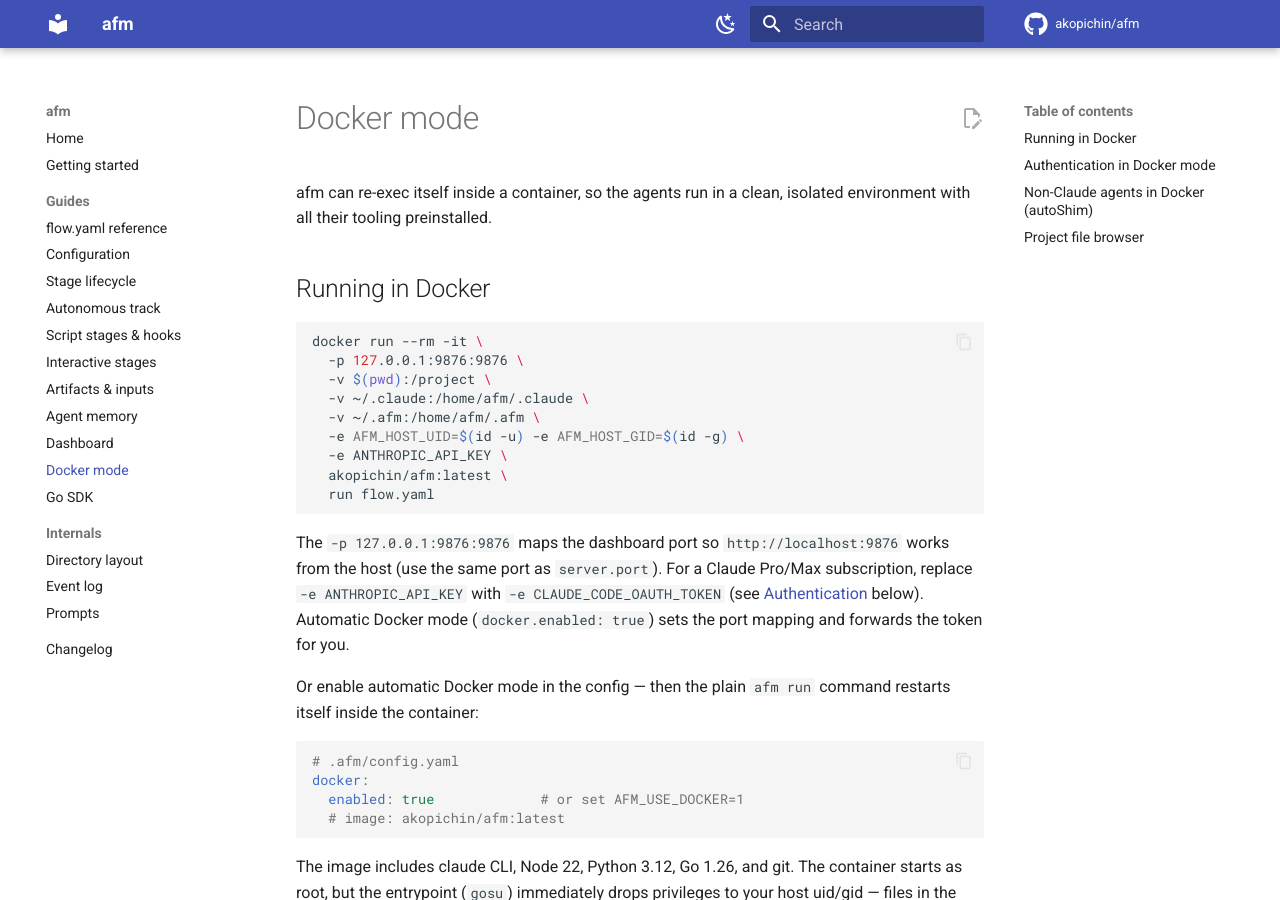
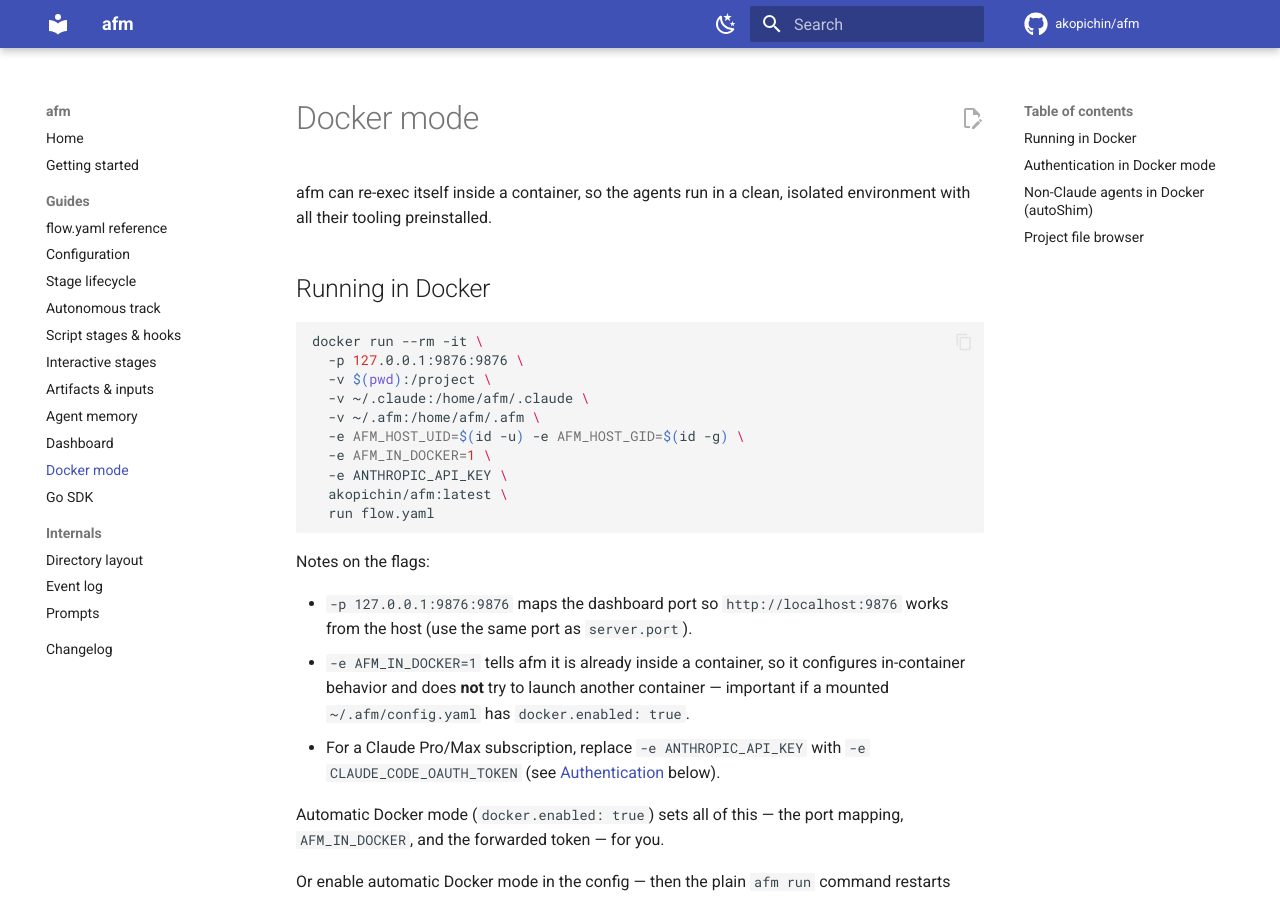
Before and after one commit to akopichin/afm, an MkDocs documentation site: the page built from docs/docker.md, in a window 1280 px wide and 900 px high. Built offline with MkDocs 1.6.1 and Material for MkDocs 9.7.7, drawn with Linux system fonts in a browser that asks for light colours; comment, search, counter and statistics services are not loaded.

Commit message:
docs: правки по повторному ревью doc-review.md
- agent-memory: пример 'Turning it on' теперь проходит afm validate
  (стадиям test/docs добавлен planning-агент)
- docker.md: в ручной docker run добавлен -e AFM_IN_DOCKER=1 (+пояснения флагов)
- pinned Linux install: v0.5.70 (несуществующий тег) → placeholder vX.Y.Z
  в getting-started.md и install-linux.sh
- examples/basic: flow приведён в соответствие с README (artifacts у backend,
  inputs у frontend, review-агент у integration-tests)
- docs.yml: deploy только при github.ref == refs/heads/main (workflow_dispatch
  с feature-ветки больше не публикует Pages)
- README/примеры: CLI approve — только для headless; при живом afm run — dashboard
- flow-reference: таблица required-полей синхронизирована с валидатором
  (description не обязателен, agents — conditional, id — safe path component)
- examples/README: советуем копировать пример в scratch-проект, не запускать в репо
- README/index: bullet 'всё на диске' — оговорка про --debug для точного prompt
- config.example.yaml: добавлены skin_dir, docker.secrets_file, recipe max_turns;
  список prompt-файлов дополнен (9 файлов) + примечание про fallback

````diff
--- a/docs/docker.md
+++ b/docs/docker.md
@@ -12,16 +12,25 @@ docker run --rm -it \
   -v ~/.claude:/home/afm/.claude \
   -v ~/.afm:/home/afm/.afm \
   -e AFM_HOST_UID=$(id -u) -e AFM_HOST_GID=$(id -g) \
+  -e AFM_IN_DOCKER=1 \
   -e ANTHROPIC_API_KEY \
   akopichin/afm:latest \
   run flow.yaml
 ```
 
-The `-p 127.0.0.1:9876:9876` maps the dashboard port so `http://localhost:9876`
-works from the host (use the same port as `server.port`). For a Claude Pro/Max
-subscription, replace `-e ANTHROPIC_API_KEY` with `-e CLAUDE_CODE_OAUTH_TOKEN` (see
-[Authentication](#authentication-in-docker-mode) below). Automatic Docker mode
-(`docker.enabled: true`) sets the port mapping and forwards the token for you.
+Notes on the flags:
+
+- `-p 127.0.0.1:9876:9876` maps the dashboard port so `http://localhost:9876` works
+  from the host (use the same port as `server.port`).
+- `-e AFM_IN_DOCKER=1` tells afm it is already inside a container, so it configures
+  in-container behavior and does **not** try to launch another container — important
+  if a mounted `~/.afm/config.yaml` has `docker.enabled: true`.
+- For a Claude Pro/Max subscription, replace `-e ANTHROPIC_API_KEY` with
+  `-e CLAUDE_CODE_OAUTH_TOKEN` (see [Authentication](#authentication-in-docker-mode)
+  below).
+
+Automatic Docker mode (`docker.enabled: true`) sets all of this — the port mapping,
+`AFM_IN_DOCKER`, and the forwarded token — for you.
 
 Or enable automatic Docker mode in the config — then the plain `afm run` command
 restarts itself inside the container:
````
Also changed, not shown: README.md (+7 -5 lines), config.example.yaml (+14 -2 lines), docs/agent-memory.md (+2 -2 lines), docs/flow-reference.md (+10 -3 lines), docs/getting-started.md (+2 -2 lines), docs/index.md (+2 -2 lines), examples/README.md (+8 -4 lines), examples/basic/README.md (+3 -2 lines), 3 other files.
